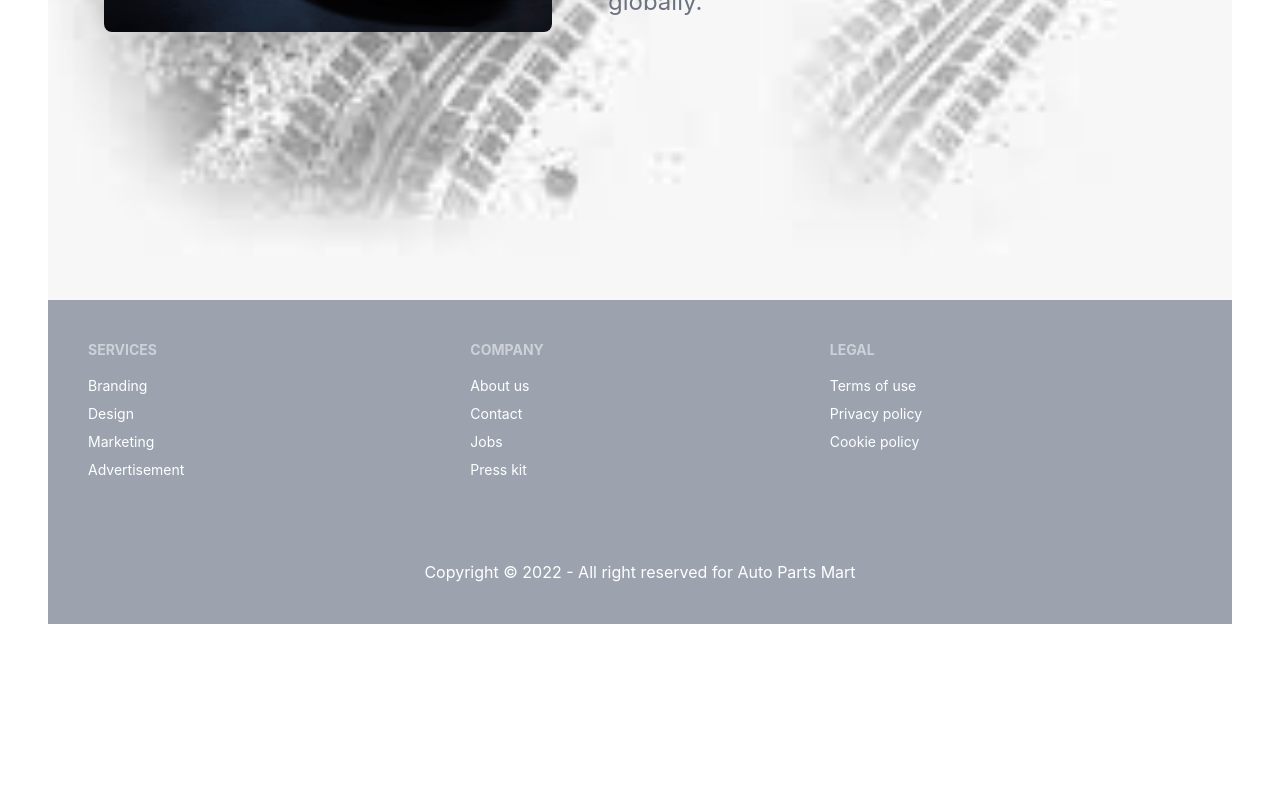
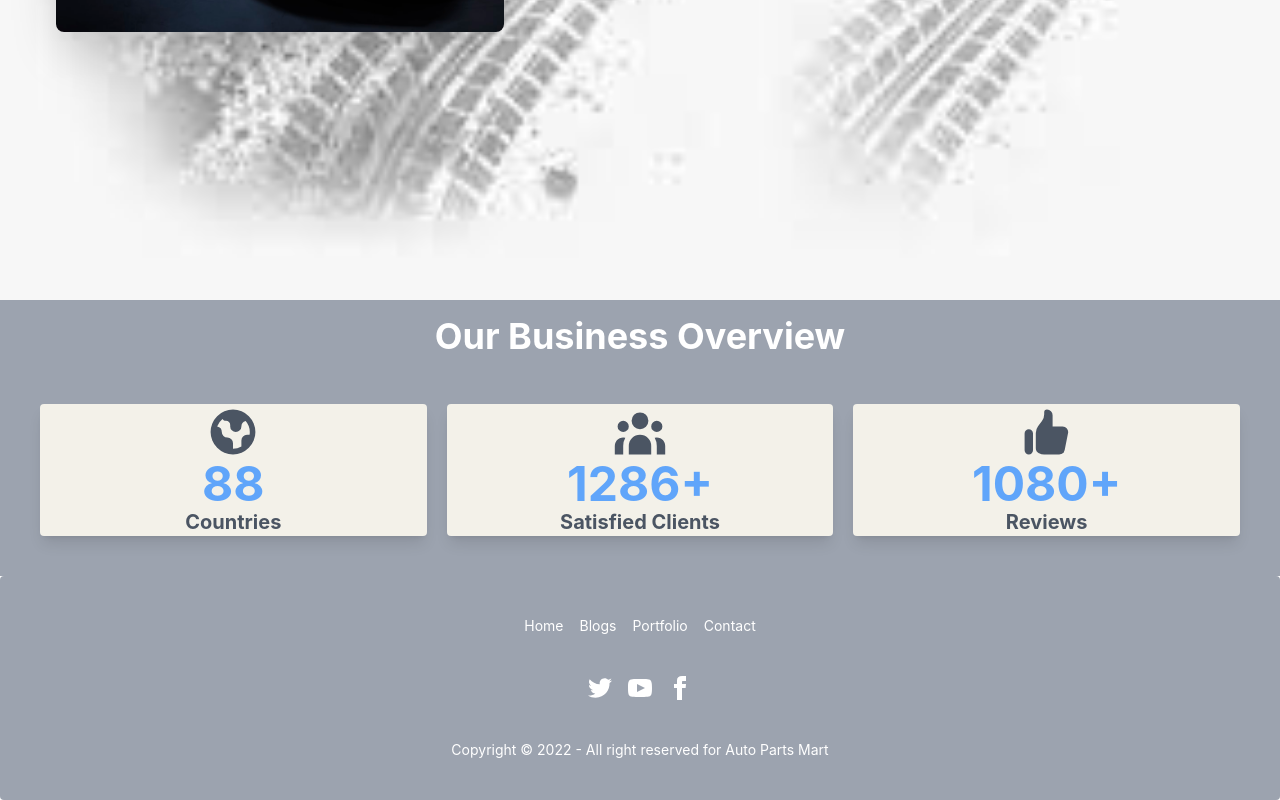
Before and after one commit to myishatunsamiha/auto-parts-mart-clientSide, a React (Create React App) app: page / in a window 1280 px wide. Shown: the part 564-1364 px from the top of the page. Before the commit the page ends 1188 px from the top, so only its background shows below. Built offline with nearby package versions, Linux system fonts and the light colour scheme; no server answers.

Commit message:
Added business summary section on home page.

```diff
--- a/package.json
+++ b/package.json
@@ -3,6 +3,7 @@
   "version": "0.1.0",
   "private": true,
   "dependencies": {
+    "@heroicons/react": "^1.0.6",
     "@stripe/react-stripe-js": "^1.8.1",
     "@stripe/stripe-js": "^1.30.0",
     "@testing-library/jest-dom": "^5.16.2",
--- a/src/pages/Home/Banner.css
+++ b/src/pages/Home/Banner.css
@@ -1,3 +1,4 @@
 .bgImg {
     background-image: url('../../assets/images/banner_bg.png');
+    background-color: #ebe7d7;
 }
--- /dev/null
+++ b/src/pages/Home/BusinessSummary.js
@@ -0,0 +1,31 @@
+import React from 'react';
+import { GlobeIcon } from '@heroicons/react/solid'
+import { UserGroupIcon } from '@heroicons/react/solid'
+import { ThumbUpIcon } from '@heroicons/react/solid'
+
+const BusinessSummary = () => {
+    return (
+        <div className='bg-gray-400'>
+            <p className='text-4xl font-bold text-white text-center pt-4 pb-2'>Our Business Overview</p>
+            <div className='grid md:grid-cols-3 gap-5 p-10'>
+                <div className='flex flex-col justify-center items-center rounded shadow-lg bg-[#f3f1e9]'>
+                    <GlobeIcon className="h-14 w-14 text-gray-600" />
+                    <p className='text-5xl font-bold text-blue-400'>88</p>
+                    <p className='text-xl font-bold text-gray-600'>Countries</p>
+                </div>
+                <div className='flex flex-col justify-center items-center rounded shadow-lg bg-[#f3f1e9]'>
+                    <UserGroupIcon className="h-14 w-14 text-gray-600" />
+                    <p className='text-5xl font-bold text-blue-400'>1286+</p>
+                    <p className='text-xl font-bold text-gray-600'>Satisfied Clients</p>
+                </div>
+                <div className='flex flex-col justify-center items-center rounded shadow-lg bg-[#f3f1e9]'>
+                    <ThumbUpIcon className="h-14 w-14 text-gray-600" />
+                    <p className='text-5xl font-bold text-blue-400'>1080+</p>
+                    <p className='text-xl font-bold text-gray-600'>Reviews</p>
+                </div>
+            </div>
+        </div>
+    );
+};
+
+export default BusinessSummary;
--- a/src/pages/Home/Home.js
+++ b/src/pages/Home/Home.js
@@ -1,12 +1,14 @@
 import React from 'react';
 import Banner from './Banner';
 import Footer from '../Shared/Footer';
+import BusinessSummary from './BusinessSummary';
 
 
 const Home = () => {
     return (
-        <div className='px-12'>
+        <div className=''>
             <Banner></Banner>
+            <BusinessSummary></BusinessSummary>
             <Footer></Footer>
         </div>
     );
--- a/src/pages/Shared/Footer.js
+++ b/src/pages/Shared/Footer.js
@@ -1,38 +1,28 @@
 import React from 'react';
-import footer from '../../assets/images/footer.png';
+import { Link } from 'react-router-dom';
 
 const Footer = () => {
     const year = new Date().getFullYear();
     return (
-        <footer className="p-10 bg-gray-400 text-white">
-            <div className='footer'>
-                <div>
-                    <span className="footer-title">Services</span>
-                    <a className="link link-hover">Branding</a>
-                    <a className="link link-hover">Design</a>
-                    <a className="link link-hover">Marketing</a>
-                    <a className="link link-hover">Advertisement</a>
+        <footer class="footer footer-center p-10 bg-gray-400 text-white rounded">
+            <div class="grid grid-flow-col gap-4">
+                <Link to='/'>Home</Link>
+                <Link to='/blogs'>Blogs</Link>
+                <Link to='/portfolio'>Portfolio</Link>
+                <Link to='/contact'>Contact</Link>
+            </div>
+            <div>
+                <div class="grid grid-flow-col gap-4">
+                    <a><svg xmlns="http://www.w3.org/2000/svg" width="24" height="24" viewBox="0 0 24 24" class="fill-current"><path d="M24 4.557c-.883.392-1.832.656-2.828.775 1.017-.609 1.798-1.574 2.165-2.724-.951.564-2.005.974-3.127 1.195-.897-.957-2.178-1.555-3.594-1.555-3.179 0-5.515 2.966-4.797 6.045-4.091-.205-7.719-2.165-10.148-5.144-1.29 2.213-.669 5.108 1.523 6.574-.806-.026-1.566-.247-2.229-.616-.054 2.281 1.581 4.415 3.949 4.89-.693.188-1.452.232-2.224.084.626 1.956 2.444 3.379 4.6 3.419-2.07 1.623-4.678 2.348-7.29 2.04 2.179 1.397 4.768 2.212 7.548 2.212 9.142 0 14.307-7.721 13.995-14.646.962-.695 1.797-1.562 2.457-2.549z"></path></svg></a>
+                    <a><svg xmlns="http://www.w3.org/2000/svg" width="24" height="24" viewBox="0 0 24 24" class="fill-current"><path d="M19.615 3.184c-3.604-.246-11.631-.245-15.23 0-3.897.266-4.356 2.62-4.385 8.816.029 6.185.484 8.549 4.385 8.816 3.6.245 11.626.246 15.23 0 3.897-.266 4.356-2.62 4.385-8.816-.029-6.185-.484-8.549-4.385-8.816zm-10.615 12.816v-8l8 3.993-8 4.007z"></path></svg></a>
+                    <a><svg xmlns="http://www.w3.org/2000/svg" width="24" height="24" viewBox="0 0 24 24" class="fill-current"><path d="M9 8h-3v4h3v12h5v-12h3.642l.358-4h-4v-1.667c0-.955.192-1.333 1.115-1.333h2.885v-5h-3.808c-3.596 0-5.192 1.583-5.192 4.615v3.385z"></path></svg></a>
                 </div>
-                <div>
-                    <span className="footer-title">Company</span>
-                    <a className="link link-hover">About us</a>
-                    <a className="link link-hover">Contact</a>
-                    <a className="link link-hover">Jobs</a>
-                    <a className="link link-hover">Press kit</a>
-                </div>
-                <div>
-                    <span className="footer-title">Legal</span>
-                    <a className="link link-hover">Terms of use</a>
-                    <a className="link link-hover">Privacy policy</a>
-                    <a className="link link-hover">Cookie policy</a>
-                </div>
-
             </div>
-
-            <div className='mt-20 text-center'>
+            <div>
                 <p>Copyright © {year} - All right reserved for Auto Parts Mart</p>
             </div>
         </footer>
+
     );
 };
 
```
Also changed, not shown: 1 other file (tests, documents, lock files or other folders).
